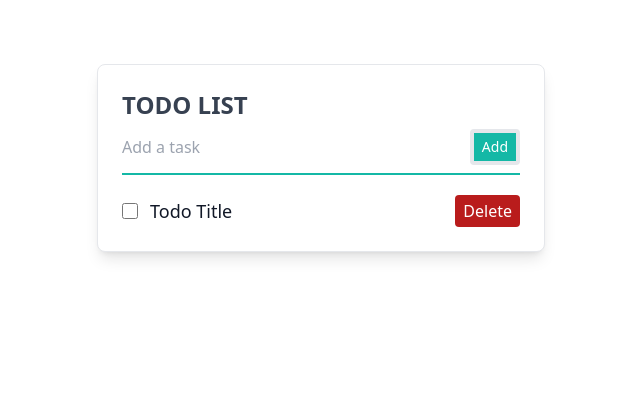
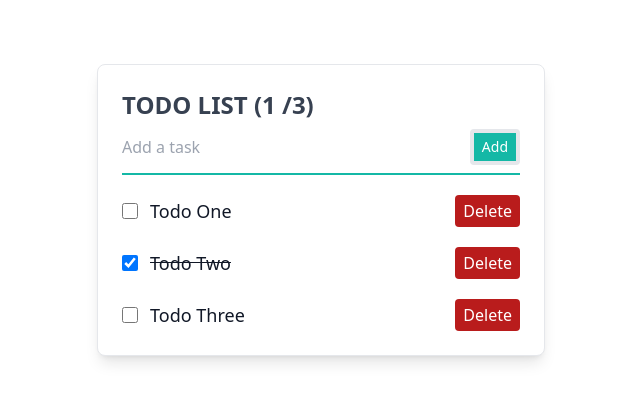
Before and after one commit to amrito502/Vue-Practice-for-laravel, a Vue app: page / in a window 1280 px wide. Shown: the top 402 px of the page, without its empty margins (319-959 px from the left). Built offline with nearby package versions, Linux system fonts and the light colour scheme.

Commit message:
todo completed

```diff
--- a/src/App.vue
+++ b/src/App.vue
@@ -1,16 +1,68 @@
 <script setup>
+import {reactive, ref, computed} from 'vue'
+
+const todo = ref("")
+
+const todos = reactive([
+  {
+    id: 1,
+    title: "Todo One",
+    completed: false
+  },
+  {
+    id: 2,
+    title: "Todo Two",
+    completed: true
+  },
+  {
+    id: 3,
+    title: "Todo Three",
+    completed: false
+  },
+])
+
+const addTodo = (index) => {
+  if(todo.value === ''){
+    return
+  }
+
+  todos.push({
+    id: todos.length + 1,
+    title: todo.value,
+    completed: false
+
+  })
+
+  todo.value = ""
+}
+
+const checkComplete = (index) => {
+  todos[index].completed = !todos[index].completed
+}
+
+const removeTodo = (index) => {
+  todos.splice(index, 1)
+}
+
+const countAllTodo = computed(() => {
+  return todos.length
+})
+
+const countCompletedTodo = computed(() => {
+  return todos.filter(todo => todo.completed).length
+})
+
 </script>
 
 <template>
   <div
     class="max-w-md mx-auto bg-white shadow-lg rounded-lg overflow-hidden mt-16 border p-6"
   >
-    <div class="text-2xl uppercase text-gray-700 font-bold">Todo List</div>
-
+    <div class="text-2xl uppercase text-gray-700 font-bold">Todo List ({{countCompletedTodo}} /{{ countAllTodo }})</div>
     <div>
-      <form>
+      <form @submit.prevent="addTodo">
         <div class="flex items-center border-b-2 border-teal-500 py-2">
-          <input
+          <input v-model="todo"
             class="border-none focus:outline-none text-gray-700"
             type="text"
             placeholder="Add a task"
@@ -25,21 +77,22 @@
       </form>
     </div>
 
-    <div class="flex items-center justify-between mt-5">
-      <div class="flex items-center justify-between">
-        <input
+    <div v-for="(todo, index) in todos" :key="todo.id" class="flex items-center justify-between mt-5">
+      <div  class="flex items-center justify-between">
+        <input @input="checkComplete(index)" :checked="todo.completed"
+        :id="`todo-${todo.id}`"
           class="h-4 w-4 text-teal-600 focus:ring-teal-500 border-gray-300 rounded"
           type="checkbox"
           name="todo"
-          id="todo"
         />
-        <label class="ml-3 block text-gray-900" for="todo"
-          ><span class="text-lg font-medium">Todo Title</span></label
+
+        <label class="ml-3 block text-gray-900" :class="{'line-through' : todo.completed}" :for="`todo-${todo.id}`"
+          ><span class="text-lg font-medium">{{todo.title}}</span></label
         >
 
       </div>
       <div>
-        <button class="flex-shrink-0 border-t-neutral-400 text-white bg-red-700 py-1 px-2 rounded">Delete</button>
+        <button @click="removeTodo(index)" class="flex-shrink-0 border-t-neutral-400 text-white bg-red-700 py-1 px-2 rounded">Delete</button>
       </div>
     </div>
   </div>
```
